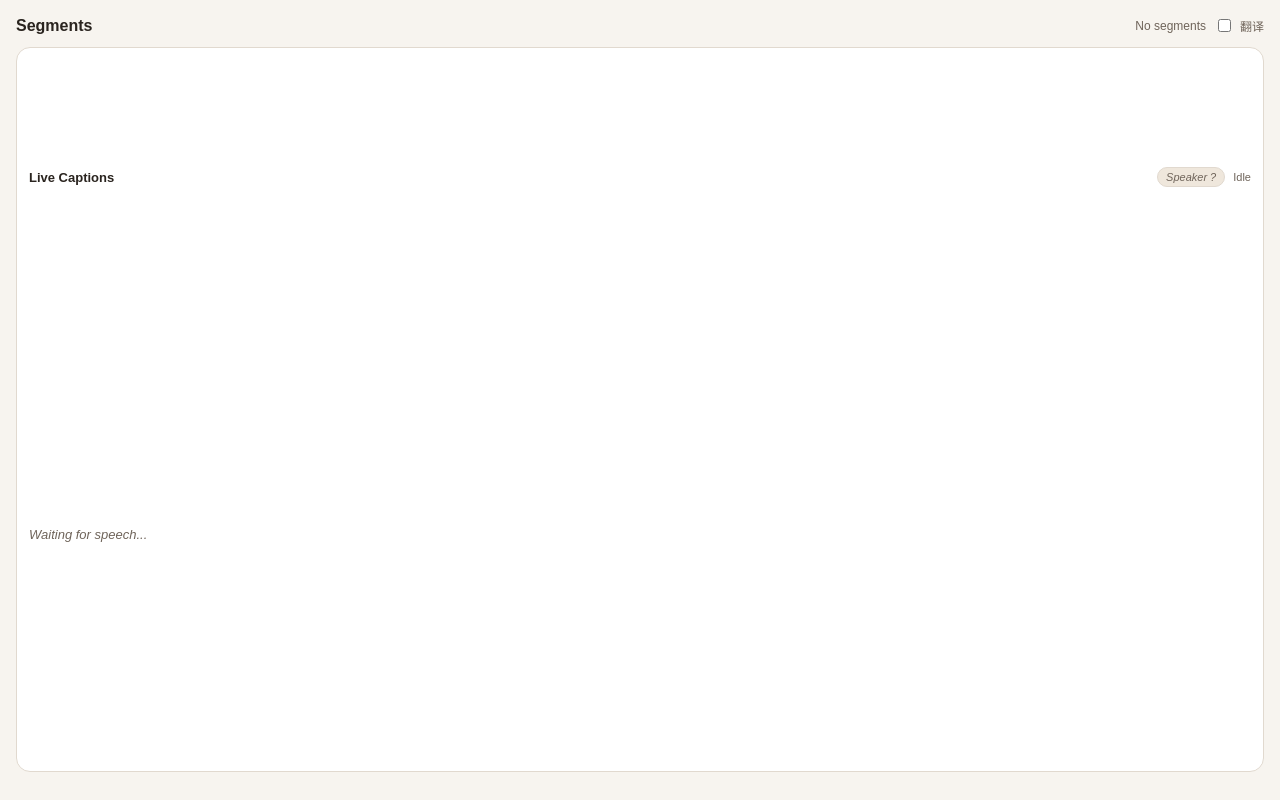
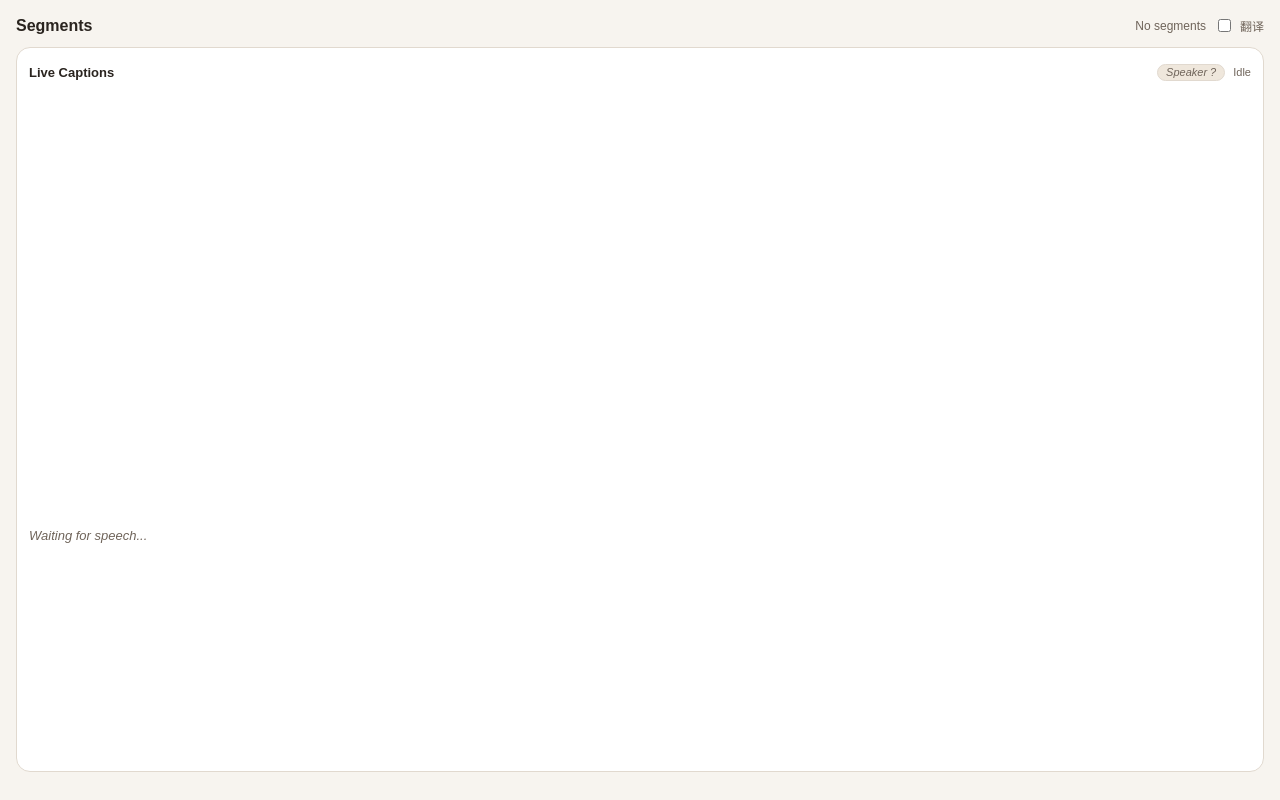
Before and after one commit to shenfangqi123/ai-meeting-assistant, a website built with Vite: page blank.html in a window 1280 px wide. Built offline with nearby package versions, Linux system fonts and the light colour scheme.

Commit message:
Reduce live header to single-line height

```diff
--- a/blank.html
+++ b/blank.html
@@ -73,17 +73,20 @@
         align-items: center;
         justify-content: space-between;
         gap: 12px;
+        height: 24px;
       }
 
       .live-title {
         font-size: 13px;
         font-weight: 600;
+        line-height: 1;
         margin: 0;
       }
 
       .live-meta {
         font-size: 11px;
         color: var(--muted);
+        line-height: 1;
       }
 
       .live-meta-group {
@@ -94,7 +97,8 @@
 
       .live-speaker {
         font-size: 11px;
-        padding: 3px 8px;
+        line-height: 1;
+        padding: 2px 8px;
         border-radius: 999px;
         background: #efe7dc;
         color: var(--ink);
```
